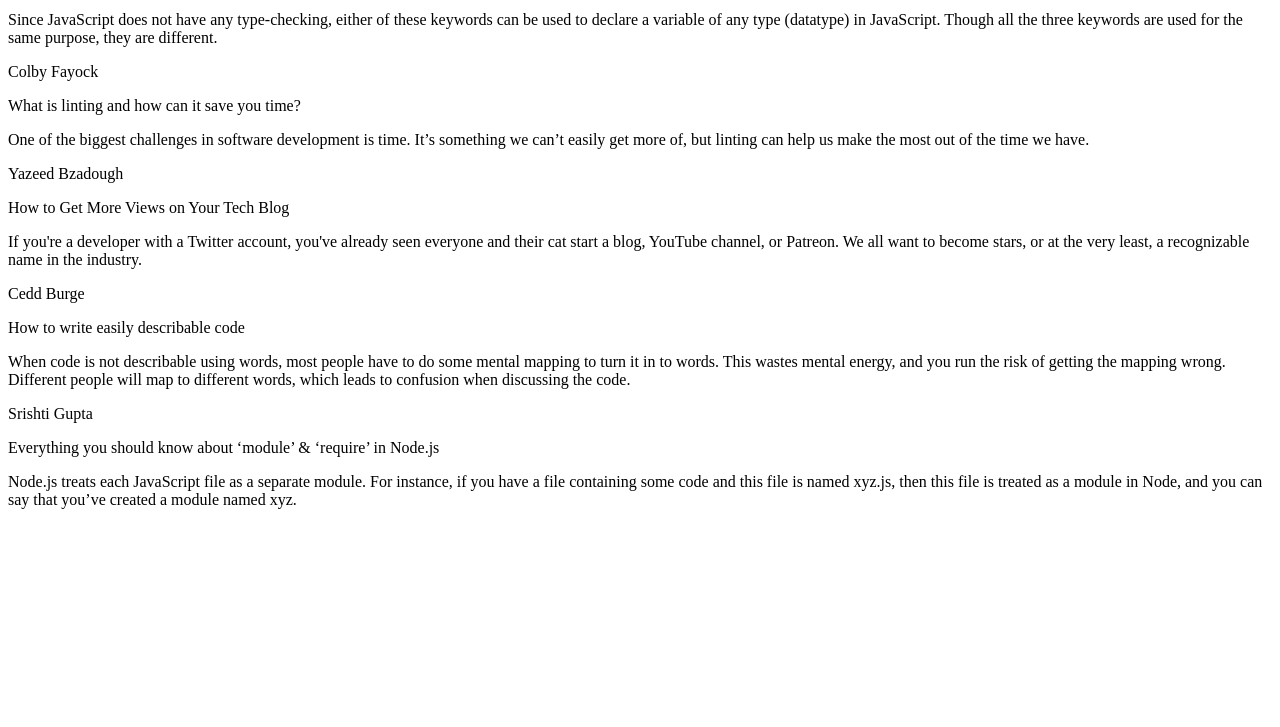
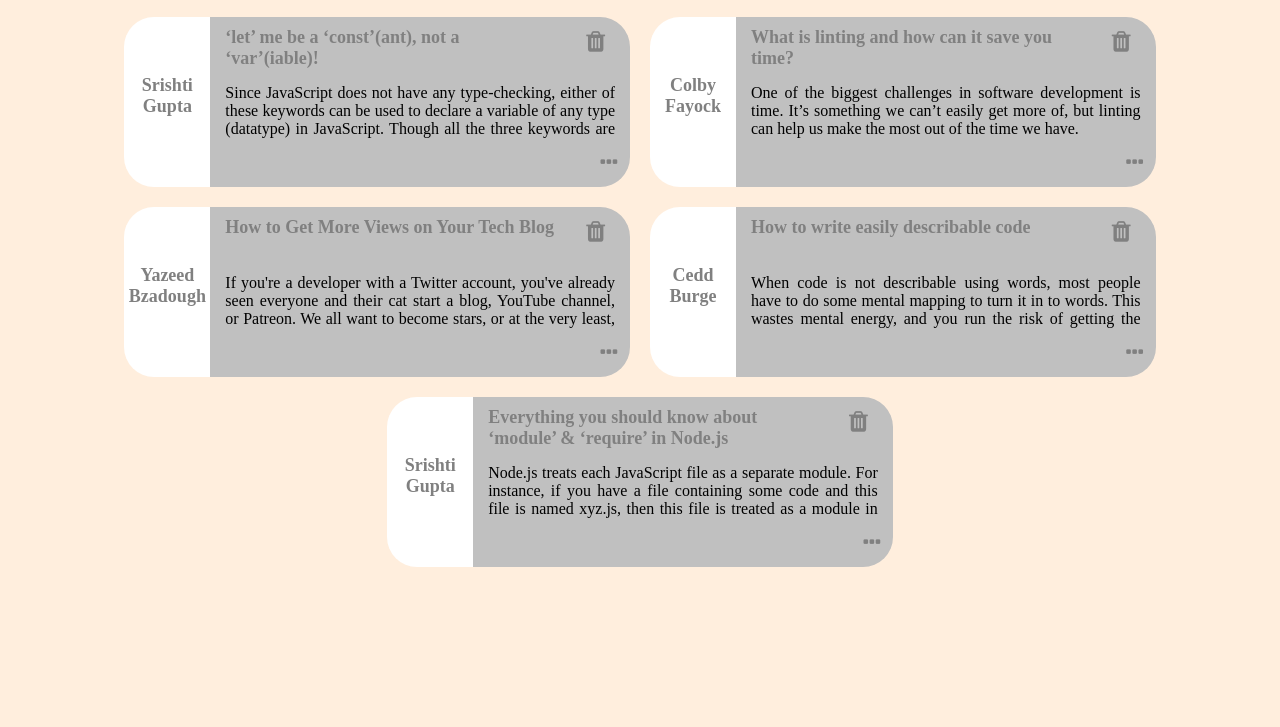
Before and after one commit to sandeepm123/Scribber, a plain HTML site: page html/postslist.html in a window 1280 px wide. Shown: the part 73-800 px from the top of the page. Drawn offline with Linux system fonts and the light colour scheme; a web font is replaced by a local one.

Commit message:
Created PostsList Page

```diff
--- a/html/postslist.html
+++ b/html/postslist.html
@@ -2,129 +2,219 @@
 <html>
 
 <head>
-    <!-- TODO: Include Font Awesome file here -->
-    <!-- TODO: Include Google Fonts file here -->
+    <title>ScriBBler - All Posts</title>
+    <meta name="viewport" content="width=device-width, initial-scale=1">
+    <!--Fonts-->
+    <link href="https://fonts.googleapis.com/css?family=Montez&display=swap" rel="stylesheet">
+    <link href="https://fonts.googleapis.com/css?family=Ubuntu+Mono&display=swap" rel="stylesheet">
+    <link href="https://fonts.googleapis.com/css?family=Roboto&display=swap" rel="stylesheet">
+    <link href="https://stackpath.bootstrapcdn.com/font-awesome/4.7.0/css/font-awesome.min.css" rel="stylesheet">
+    <!--Styles-->
+    <link rel="stylesheet" href="../styles/common.css">
+    <link rel="stylesheet" href="../styles/postslist.css">
 </head>
 
 <body>
-    <!-- TODO: Include code for header here -->
+
+    <header>
+        <div>
+            <a class="website-title">ScriBBler</a>
+            <h4 class="subheading">Explore, Imagine, Create</h4>
+        </div>
+        <div>
+            <button id="header-button-sign-up" class="header-buttons">Sign Up</button>
+            <button id="header-button-sign-in" class="header-buttons">Sign In</button>
+        </div>
+
+        <!--Sign Up Modal-->
+        <div id="sign-up-modal" class="modal">
+            <div class="modal-content">
+                <h2 class="modal-header">Get Started <i id="signup-modal-close-button" class="fa fa-times"
+                        aria-hidden="true"></i></h2>
+                <hr>
+                <form>
+                    <label>Name</label>
+                    <input class="modal-input" name="name" type="text" placeholder="Enter your name" required
+                        autofocus />
+                    <label>Username</label>
+                    <input class="modal-input" name="username" type="text" placeholder="Enter your name" required
+                        autofocus />
+                    <label>Password</label>
+                    <input class="modal-input" name="username" type="password" placeholder="Enter your password"
+                        required autofocus />
+                    <label>Confirm Password</label>
+                    <input class="modal-input" name="username" type="password" placeholder="Re-enter your password"
+                        required autofocus />
+                    <button id="modal-button-signup" class="modal-buttons" name="Sign Up">Sign Up</button>
+                </form>
+            </div>
+        </div>
+
+        <!--Sign In Modal-->
+        <div id="sign-in-modal" class="modal">
+            <div class="modal-content">
+                <h2 class="modal-header">Welcome Back!<i id="signin-modal-close-button" class="fa fa-times"
+                        aria-hidden="true"></i></h2>
+                <hr>
+                <form>
+                    <label>Username</label>
+                    <input class="modal-input" name="username" type="text" placeholder="Enter your name" required
+                        autofocus />
+                    <label>Password</label>
+                    <input class="modal-input" name="username" type="password" placeholder="Enter your password"
+                        required autofocus />
+                    <button id="modal-button-signin" class="modal-buttons" name="Sign In">Sign In</button>
+                    <div class="not-a-member">Not a member?
+                        <pre> </pre><a id="signin-href" href="#sign-up-modal"> Sign Up</a></div>
+                </form>
+            </div>
+        </div>
+
+    </header>
 
     <!-- ATTENTION: The HTML code for the list of posts has been given to you. You can feel free to add/delete/modify this code. You need to write the proper CSS and JavaScript code corresponding to this page so that the result looks like the screenshots given to you in the Project Statement. -->
 
     <!-- list of all posts starts here -->
-    <div>
+    <div class="posts">
 
         <!-- post 1 starts here -->
-        <div>
-            <div>
-                <p>Srishti Gupta</p>
+        <div class="post-card" id="card-1">
+            <div class="author-name">
+                <p id="postAuthorName1">Srishti Gupta</p>
             </div>
 
-            <div>
-                <div>
-                    <p>‘let’ me be a ‘const’(ant), not a ‘var’(iable)!</p>
-                    <span>
-                        <!-- TODO: Include Font Awesome icon for delete icon here -->
+            <div class="post-card-description">
+                <div class="title-container">
+                    <p id="postTitle1" class="post-title">‘let’ me be a ‘const’(ant), not a ‘var’(iable)!</p>
+                    <span class="trash-button">
+                        <i class="fa fa-trash fa-lg" aria-hidden="true" onclick="deletePost('card-1')"></i>
                     </span>
                 </div>
-                <p>Since JavaScript does not have any type-checking, either of these keywords can be used to declare a variable of any type (datatype) in JavaScript. Though all the three keywords are used for the same purpose, they are different.</p>
-                <span>
-                    <!-- TODO: Include Font Awesome icon for horizontal ellipsis icon here -->
+                <p id="postContent1" class="post-text">Since JavaScript does not have any type-checking, either of these
+                    keywords can be used to declare a variable of any type (datatype) in JavaScript. Though all the
+                    three keywords are used for the same purpose, they are different.</p>
+                <span class="eclipse-icon">
+                    <i class="fa fa-ellipsis-h fa-lg"></i>
                 </span>
             </div>
         </div>
         <!-- post 1 ends here -->
 
         <!-- post 2 starts here -->
-        <div>
-            <div>
-                <p>Colby Fayock</p>
+        <div class="post-card" id="card-2">
+            <div class="author-name">
+                <p id="postAuthorName2">Colby Fayock</p>
             </div>
 
-            <div>
-                <div>
-                    <p>What is linting and how can it save you time?</p>
-                    <span>
-                        <!-- TODO: Include Font Awesome icon for delete icon here -->
+            <div class="post-card-description">
+                <div class="title-container">
+                    <p id="postTitle2" class="post-title">What is linting and how can it save you time?</p>
+                    <span class="trash-button">
+                        <i class="fa fa-trash fa-lg" aria-hidden="true" onclick="deletePost('card-2')"></i>
                     </span>
                 </div>
-                <p>One of the biggest challenges in software development is time. It’s something we can’t easily get more of, but linting can help us make the most out of the time we have.</p>
-                <span>
-                    <!-- TODO: Include Font Awesome icon for horizontal ellipsis icon here -->
+                <p id="postContent2" class="post-text">One of the biggest challenges in software development is time.
+                    It’s something we can’t easily get more of, but linting can help us make the most out of the time we
+                    have.</p>
+                <span class="eclipse-icon">
+                    <i class="fa fa-ellipsis-h fa-lg"></i>
                 </span>
             </div>
         </div>
         <!-- post 2 ends here -->
 
         <!-- post 3 starts here -->
-        <div>
-            <div>
-                <p>Yazeed Bzadough</p>
+        <div class="post-card" id="card-3">
+            <div class="author-name">
+                <p id="postAuthorName3">Yazeed Bzadough</p>
             </div>
 
-            <div>
-                <div>
-                    <p>How to Get More Views on Your Tech Blog</p>
-                    <span>
-                        <!-- TODO: Include Font Awesome icon for delete icon here -->
+            <div class="post-card-description">
+                <div class="title-container">
+                    <p id="postTitle3" class="post-title">How to Get More Views on Your Tech Blog</p>
+                    <span class="trash-button">
+                        <i class="fa fa-trash fa-lg" aria-hidden="true" onclick="deletePost('card-3')"></i>
                     </span>
                 </div>
-                <p>If you're a developer with a Twitter account, you've already seen everyone and their cat start a blog, YouTube channel, or Patreon. We all want to become stars, or at the very least, a recognizable name in the industry.</p>
-                <span>
-                    <!-- TODO: Include Font Awesome icon for horizontal ellipsis icon here -->
+                <p id="postContent3" class="post-text">If you're a developer with a Twitter account, you've already seen
+                    everyone and their cat start a blog, YouTube channel, or Patreon. We all want to become stars, or at
+                    the very least, a recognizable name in the industry.</p>
+                <span class="eclipse-icon">
+                    <i class="fa fa-ellipsis-h fa-lg"></i>
                 </span>
             </div>
         </div>
         <!-- post 3 ends here -->
 
         <!-- post 4 starts here -->
-        <div>
-            <div>
-                <p>Cedd Burge</p>
+        <div class="post-card" id="card-4">
+            <div class="author-name">
+                <p id="postAuthorName4">Cedd Burge</p>
             </div>
 
-            <div>
-                <div>
-                    <p>How to write easily describable code</p>
-                    <span>
-                        <!-- TODO: Include Font Awesome icon for delete icon here -->
+            <div class="post-card-description">
+                <div class="title-container">
+                    <p id="postTitle4" class="post-title">How to write easily describable code</p>
+                    <span class="trash-button">
+                        <i class="fa fa-trash fa-lg" aria-hidden="true" onclick="deletePost('card-4')"></i>
                     </span>
                 </div>
-                <p>When code is not describable using words, most people have to do some mental mapping to turn it in to words. This wastes mental energy, and you run the risk of getting the mapping wrong. Different people will map to different words, which
+                <p id="postContent4" class="post-text">When code is not describable using words, most people have to do
+                    some mental mapping to turn it in to words. This wastes mental energy, and you run the risk of
+                    getting the mapping wrong. Different people will map to different words, which
                     leads to confusion when discussing the code.</p>
-                <span>
-                    <!-- TODO: Include Font Awesome icon for horizontal ellipsis icon here -->
+                <span class="eclipse-icon">
+                    <i class="fa fa-ellipsis-h fa-lg"></i>
                 </span>
             </div>
         </div>
         <!-- post 4 ends here -->
 
         <!-- post 5 starts here -->
-        <div>
-            <div>
-                <p>Srishti Gupta</p>
+        <div class="post-card" id="card-5">
+            <div class="author-name">
+                <p id="postAuthorName5">Srishti Gupta</p>
             </div>
 
-            <div>
-                <div>
-                    <p>Everything you should know about ‘module’ & ‘require’ in Node.js</p>
-                    <span>
-                        <!-- TODO: Include Font Awesome icon for delete icon here -->
+            <div class="post-card-description">
+                <div class="title-container">
+                    <p id="postTitle5" class="post-title">Everything you should know about ‘module’ & ‘require’ in
+                        Node.js</p>
+                    <span class="trash-button">
+                        <i class="fa fa-trash fa-lg" aria-hidden="true" onclick="deletePost('card-5')"></i>
                     </span>
                 </div>
-                <p>Node.js treats each JavaScript file as a separate module. For instance, if you have a file containing some code and this file is named xyz.js, then this file is treated as a module in Node, and you can say that you’ve created a module
+                <p id="postContent5" class="post-text">Node.js treats each JavaScript file as a separate module. For
+                    instance, if you have a file containing some code and this file is named xyz.js, then this file is
+                    treated as a module in Node, and you can say that you’ve created a module
                     named xyz.</p>
-                <span>
-                    <!-- TODO: Include Font Awesome icon for horizontal ellipsis icon here -->
+                <span class="eclipse-icon">
+                    <i class="fa fa-ellipsis-h fa-lg"></i>
                 </span>
             </div>
         </div>
         <!-- post 5 ends here -->
 
-        <!-- TODO: Write code for delete post modal here -->
+        <!--Common modal that appears when you delete a post-->
+        <div id="delete-post-modal" class="modal">
+            <div class="modal-content">
+                <h4 class="modal-header">Are you sure you want to delete this post?</h4>
+                <div class="buttons-delete-post">
+                    <button id="yes-modal-button" class="modal-buttons yes-modal-buttons" name="Yes">Yes</button>
+                    <button id="no-modal-button" class="modal-buttons no-modal-buttons" name="No">No</button>
+                </div>
+            </div>
+        </div>
 
     </div>
     <!-- list of all posts ends here -->
+
+
+    <!--Scripts-->
+    <script src="../scripts/common.js">
+    </script>
+    <script src="../scripts/postslist.js">
+    </script>
 </body>
 
 </html>
--- /dev/null
+++ b/scripts/postslist.js
@@ -0,0 +1,40 @@
+//Contains js functionalities which is only specific to postslist.html.
+var card_to_delete = null;
+var delete_post_modal = document.getElementById("delete-post-modal");
+var yes_modal_button = document.getElementById("yes-modal-button");
+var no_modal_button = document.getElementById("no-modal-button");
+
+/**
+ * This method is called when you click on delete (thrash) icon.
+ */
+function deletePost(card) {
+
+    toggleDeleteModal();
+
+    card_to_delete = document.getElementById(card);
+}
+
+/**
+ * This is triggered when you click yes on the modal that appears when you delete a post.
+ */
+yes_modal_button.onclick = function () {
+    toggleDeleteModal();
+
+    if (card_to_delete != null) {
+        card_to_delete.parentNode.removeChild(card_to_delete);
+    }
+}
+
+/**
+ * This is triggered when you click NO on the modal that appears when you delete a post.
+ */
+no_modal_button.onclick = function () {
+    toggleDeleteModal();
+}
+
+/**
+ * adds or removes show-modal to class list of delete modal so that it appears and disappears
+ */
+function toggleDeleteModal() {
+    delete_post_modal.classList.toggle("show-modal");
+}
--- /dev/null
+++ b/styles/postslist.css
@@ -0,0 +1,116 @@
+body {
+    background-color: #ffeedd;
+}
+
+.posts {
+    padding-top: 10px;
+    display: flex;
+    flex-wrap: wrap;
+    justify-content: center;
+}
+
+.post-card {
+    border-radius: 30px;
+    height: 20%;
+    width: 40%;
+    margin: 10px;
+    display: flex;
+    flex-direction: row;
+}
+
+.post-card:hover {
+    box-shadow: 0 0 5px 5px rgba(35, 35, 35, .5);
+}
+
+.author-name {
+    background-color: white;
+    width: 17%;
+    border-top-left-radius: 30px;
+    border-bottom-left-radius: 30px;
+    text-align: center;
+    font-size: 18px;
+    font-weight: bold;
+    color: grey;
+    padding: 40px 4px;
+    box-sizing: border-box;
+}
+
+.post-card-description {
+    background-color: silver;
+    text-align: justify;
+    border-top-right-radius: 30px;
+    border-bottom-right-radius: 30px;
+    font-size: 16px;
+    width: 83%;
+    box-sizing: border-box;
+    height: 170px;
+}
+
+.title-container {
+    display: flex;
+    flex-direction: row;
+    text-align: center;
+    justify-content: space-between;
+    font-size: 18px;
+    font-weight: bold;
+    color: gray;
+}
+
+.post-title {
+    overflow: hidden;
+    white-space: normal;
+    color: grey;
+    margin-left: 15px;
+    margin-right: 15px;
+    margin-top: 10px;
+    margin-bottom: 0px;
+    text-align: left;
+    height: 42px;
+}
+
+.fa-trash {
+    padding: 15px;
+    color: gray;
+}
+
+.fa-trash:hover {
+    cursor: pointer;
+}
+
+.eclipse-icon {
+    overflow: hidden;
+    margin-left: 93%;
+    color: grey;
+    cursor: pointer;
+    margin-bottom: 4px;
+}
+
+.post-text {
+    overflow: hidden;
+    white-space: normal;
+    height: 55px;
+    text-align: justify;
+    margin: 15px;
+}
+
+.trash-button {
+    float: right;
+    padding-right: 10px;
+    size: 10px;
+    cursor: pointer;
+}
+
+.buttons-delete-post {
+    display: flex;
+    flex-direction: row;
+    justify-content: space-evenly;
+}
+
+.yes-modal-buttons {
+    width: 100px;
+}
+
+.no-modal-buttons {
+    width: 100px;
+    background-color: red;
+}
```
Also changed, not shown: index.html (+1 -1 lines).
